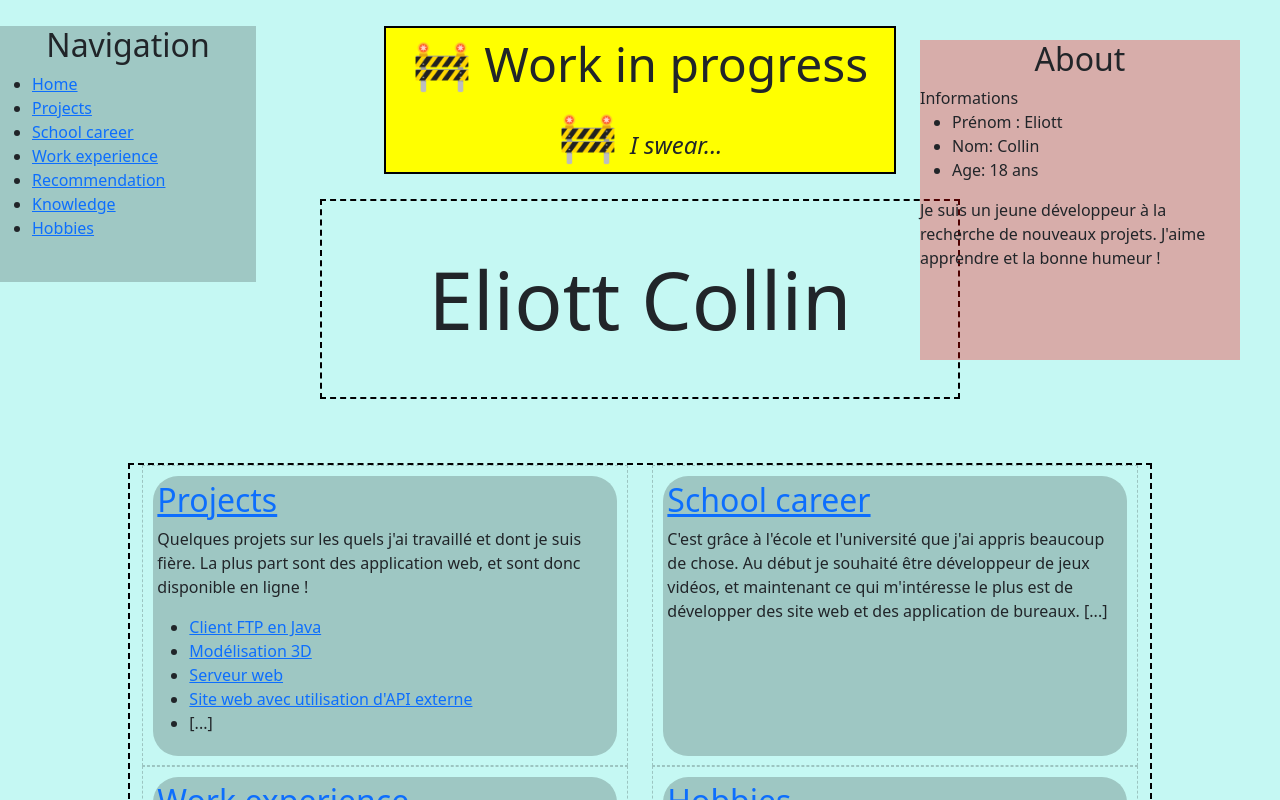
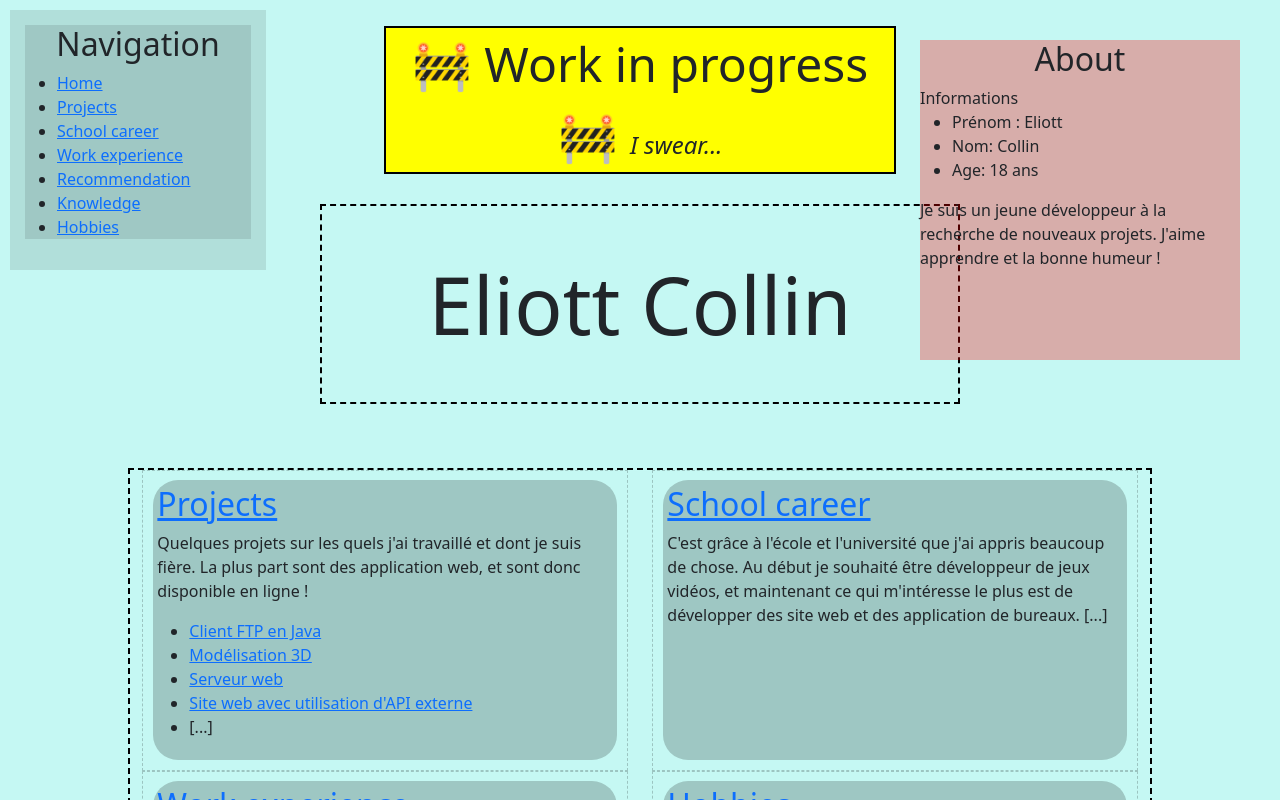
Before and after one commit to Elioce33/eportfolio, a Next.js app: page / in a window 1280 px wide. Shown: the top 800 px of the page. Built offline with nearby package versions, Linux system fonts and the light colour scheme.

Commit message:
feat: add header who contain page title and nav menu

```diff
--- a/app/globals.scss
+++ b/app/globals.scss
@@ -72,7 +72,7 @@ h1 {
   text-align: center;
   border: 2px dashed black;
   width: 50%;
-  margin: auto;
+  margin: 30px auto 0 auto;
   padding: 50px;
 }
 
@@ -103,18 +103,24 @@ main {
 //}
 
 
-
 nav {
-  width: 20%;
-  height: 20vw;
   position: absolute;
   background-color: rgba(0, 0, 0, 0.1);
+  padding: 15px;
 
-  .bubble_container {
-    position: absolute;
-    width: 100%;
-    height: 100%;
-    top: 0;
+  &.navigation {
+    width: 20%;
+    left: 10px;
+    top: 10px;
+  }
+
+  &.projectList {
+    position: fixed;
+    width: 20%;
+    top: 10px;
+    right: 10px;
+
+    background-color: rgba(255, 255, 255, 0.5);
   }
 }
 
--- a/app/hobbies/page.tsx
+++ b/app/hobbies/page.tsx
@@ -4,7 +4,6 @@ const lorem = "Lorem ipsum dolor sit amet, consectetur adipisicing elit. Dolore
 
 export default function Page() {
   return <>
-    <h1>Hobbies</h1>
     <main>
       <Bubble title="Photographie">
         <p>{lorem}</p>
--- a/app/knowledges/page.tsx
+++ b/app/knowledges/page.tsx
@@ -4,7 +4,6 @@ const lorem = "Lorem ipsum dolor sit amet, consectetur adipisicing elit. Dolore
 
 export default function Page() {
     return <>
-        <h1>Knowledge</h1>
         <main>
             <Bubble title="Languages">
                 <p>{lorem}</p>
--- a/app/layout.tsx
+++ b/app/layout.tsx
@@ -1,22 +1,22 @@
-import React from "react";
+import {ReactNode} from "react";
 
 import 'bootstrap/dist/css/bootstrap.css'
 import '@components/Article/Article.module.css'
 import '@components/Article/ArticleProject/ArticleProject.module.css'
 import './globals.scss'
 
-import {Nav} from "@/components/Nav";
 import {Footer} from "@/components/Footer";
+import {Header} from "@components/Header";
 
 
 export default function RootLayout(props: {
-    children: React.ReactNode,
+    children: ReactNode,
 }) {
+
+
     return (
         <html lang="en">
         <body>
-            <Nav />
-
             <div style={{
                 textAlign: "center",
                 display: "block",
@@ -28,6 +28,8 @@ export default function RootLayout(props: {
                 <span style={{fontSize: "3em"}}>🚧 Work in progress 🚧 <span style={{fontStyle: "italic", fontSize: "0.5em"}}>I swear...</span></span>
             </div>
 
+            <Header />
+
             <div className='page'>
                 {props.children}
             </div>
--- a/app/page.tsx
+++ b/app/page.tsx
@@ -4,6 +4,7 @@ import Link from "next/link";
 
 export default function Page() {
   return <>
+    <main className="home">
       <Bubble className='presentation_bubble' title="About">
         <div>
           <div>
@@ -19,8 +20,7 @@ export default function Page() {
           </div>
         </div>
       </Bubble>
-    <h1>Eliott Collin</h1>
-    <main className="home">
+
       <div className="container-fluid">
         <div className="row row-cols-2">
           <div className="col">
--- a/app/projects/[slug]/page.tsx
+++ b/app/projects/[slug]/page.tsx
@@ -11,8 +11,6 @@ export default function Page({ params }: { params: { slug: string } }) {
 
 
   return <>
-    <h1>Projects</h1>
-    {/* insert a nav menu for this page */}
     <main className="project container-fuild p-3">
       <h2>{name}</h2>
       <div className="description border-start border-2 border-dark ps-2">
--- a/app/projects/page.tsx
+++ b/app/projects/page.tsx
@@ -8,8 +8,6 @@ const projectsItems = projects.map((project: Project, index: number) => {
 
 export default function Page() {
   return <>
-    <h1>Projects</h1>
-    {/* insert a nav menu for this page */}
     <main className="projects">
       {projectsItems}
     </main>
--- a/app/recommendation/page.tsx
+++ b/app/recommendation/page.tsx
@@ -7,7 +7,6 @@ const quotesItems = recommendations.map((recommendation, idx) => {
 
 export default function Page() {
   return <>
-    <h1>My recommendations</h1>
     <main>
       {quotesItems}
     </main>
--- a/app/school_career/page.tsx
+++ b/app/school_career/page.tsx
@@ -20,7 +20,6 @@ export default function Page() {
 
 
   return <>
-    <h1>School Career</h1>
     <main className="school_career">
       {schoolItems}
     </main>
--- a/app/works/page.tsx
+++ b/app/works/page.tsx
@@ -7,7 +7,6 @@ const worksItems = companies.map((company, idx) => {
 
 export default function Page() {
   return <>
-    <h1>Work Experiences</h1>
     <main>
       <p>{description}</p>
       {worksItems}
--- /dev/null
+++ b/components/Header.tsx
@@ -0,0 +1,41 @@
+"use client";
+
+import {usePathname, useRouter} from "next/navigation";
+
+import {Nav} from "@components/Nav";
+import {useEffect, useState} from "react";
+
+
+const DEFAULT_PAGE_TITLE = "Eliott Collin";
+const pages = [
+  // {label: "Eliott Collin", path: "/"}, // default page title
+  {label: "Projects", path: "/projects"},
+  {label: "School career", path: "/school_career"},
+  {label: "Work experience", path: "/works"},
+  {label: "My recommendations", path: "/recommendation"},
+  {label: "Knowledge", path: "/knowledges"},
+  {label: "Hobbies", path: "/hobbies"},
+];
+
+function getPageTitle(pathname: string) {
+  const pageTitles = pages.filter(page => pathname.startsWith(page.path) );
+
+  return pageTitles.length > 0 ? pageTitles[0].label : DEFAULT_PAGE_TITLE;
+}
+
+export function Header() {
+  const pathname = usePathname()
+  const [currentPageTitle, setCurrentPageTitle] = useState(getPageTitle(pathname));
+
+  useEffect(() => {
+    setCurrentPageTitle(getPageTitle(pathname));
+    console.log("New page title", currentPageTitle);
+  }, [pathname]);
+
+  return <>
+    <header>
+      <Nav/>
+      <h1>{currentPageTitle}</h1>
+    </header>
+  </>;
+}
--- a/components/Nav.tsx
+++ b/components/Nav.tsx
@@ -17,7 +17,7 @@ export function SiteMap() {
 
 
 export function Nav() {
-    return <nav>
+    return <nav className={"navigation"}>
         <Bubble title="Navigation">
             <SiteMap />
         </Bubble>
```
Lines whose indentation alone changed are shown as unchanged.
